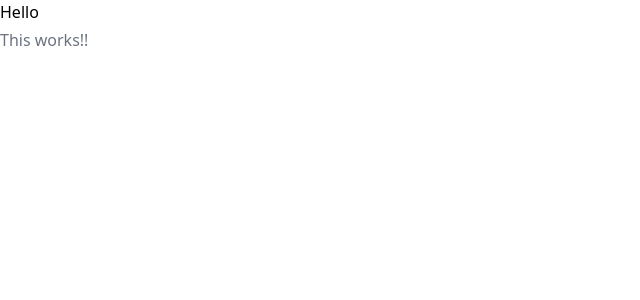
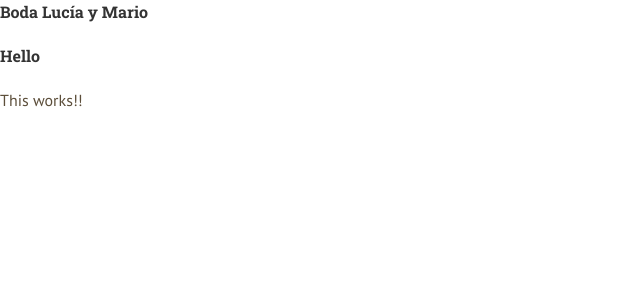
Before and after one commit to ollie87/wedding, a Next.js app: page / in a window 1280 px wide. Shown: the top 300 px of the page, without its empty margins (0-640 px from the left). Built offline with nearby package versions, Linux system fonts and the light colour scheme.

Commit message:
feat(chore): layout, theme & global styles implemented

```diff
--- /dev/null
+++ b/components/layout/Global.jsx
@@ -0,0 +1,41 @@
+
+import { createGlobalStyle } from 'styled-components'
+
+export const GlobalStyle = createGlobalStyle`
+    html {
+        font-size: 62.5%;
+        box-sizing: border-box;
+    }
+    *, *:before, *:after {
+        box-sizing: inherit;
+    }
+    body {
+        font-size: 1.6rem;
+        line-height: 1.5;
+        font-family: 'PT Sans', serif;
+    }
+    h1, h2, h3 {
+        margin: 0 0 2rem 0;
+        line-height: 1.5;
+    }
+    h1, h2 {
+        font-family: 'Roboto Slab', serif;
+        font-weight: 700;
+        color:  ${({ theme: { colors } }) => colors.grey_darkest};
+    }
+    h3 {
+        font-family: 'PT Sans', serif;
+        color:  ${({ theme: { colors } }) => colors.grey_medium};
+    }
+    ul {
+        list-style: none;
+        margin: 0;
+        padding: 0;
+    }
+    a {
+        text-decoration: none;
+    }
+    p {
+        color:  ${({ theme: { colors } }) => colors.grey_dark};
+    }
+`
--- /dev/null
+++ b/components/layout/HeadComponent.jsx
@@ -0,0 +1,15 @@
+import Head from 'next/head'
+
+const HeadComponent = () => {
+    return (
+        <Head>
+            <title>Boda Lucía y Mario</title>
+            <link rel="stylesheet" href="https://cdnjs.cloudflare.com/ajax/libs/normalize/8.0.1/normalize.min.css" integrity="sha512-NhSC1YmyruXifcj/KFRWoC561YpHpc5Jtzgvbuzx5VozKpWvQ+4nXhPdFgmx8xqexRcpAglTj9sIBWINXa8x5w==" crossOrigin="anonymous" referrerpolicy="no-referrer" />
+            <link rel="preconnect" href="https://fonts.googleapis.com" />
+            <link rel="preconnect" href="https://fonts.gstatic.com" crossOrigin />
+            <link href="https://fonts.googleapis.com/css2?family=PT+Sans:wght@400;700&family=Roboto+Slab:wght@400;700&display=swap" rel="stylesheet" />
+        </Head>
+    )
+}
+
+export default HeadComponent
--- a/components/layout/Layout.jsx
+++ b/components/layout/Layout.jsx
@@ -0,0 +1,23 @@
+import React from 'react'
+import { ThemeProvider } from 'styled-components'
+import { theme } from './Theme'
+import HeadComponent from './HeadComponent'
+import { GlobalStyle } from './Global'
+
+const Layout = props => {
+    return (
+        <>
+            <HeadComponent />
+            <GlobalStyle theme={theme} />
+            <ThemeProvider theme={theme}>
+                <main className='grid grid-flow-row-dense grid-cols-1 grid-rows-1'>
+                    <div className='container mx-auto'>
+                        {props.children}
+                    </div>
+                </main>
+            </ThemeProvider>
+        </>
+    )
+}
+
+export default Layout
--- /dev/null
+++ b/components/layout/Theme.jsx
@@ -0,0 +1,11 @@
+export const theme = {
+    colors: {
+        grey_darkest: '#333333',
+        grey_dark: '#5C4E3A',
+        grey_high: '#54504C',
+        grey_medium: '#AFA8A3',
+        grey_soft: '#DEDEDE',
+        grey_light: '#EFEFEF',
+        primary: 'red',
+    }
+};
--- a/pages/_app.js
+++ b/pages/_app.js
@@ -1,27 +1,13 @@
+import Layout from '../components/layout/Layout'
 import '../styles/globals.css'
-import { createGlobalStyle, ThemeProvider } from 'styled-components'
 
-const GlobalStyle = createGlobalStyle`
-  body {
-    margin: 0;
-    padding: 0;
-    box-sizing: border-box;
-  }
-`
-
-const theme = {
-  colors: {
-    primary: '#0070f3',
-  },
-}
 
 export default function App({ Component, pageProps }) {
   return (
     <>
-      <GlobalStyle />
-      <ThemeProvider theme={theme}>
+      <Layout>
         <Component {...pageProps} />
-      </ThemeProvider>
+      </Layout>
     </>
   )
 }
--- a/pages/index.js
+++ b/pages/index.js
@@ -1,29 +1,11 @@
-import styled from 'styled-components';
-
-
 export default function Home() {
   return (
-    <Wrapper>
-          <Details>
-            <h2 className="Home">Hello</h2>
-            <p className="text-gray-500 font-normal mt-1">
-               This works!!
-            </p>
-          </Details>
-    </Wrapper>
+    <div className="Home" data-testid="home">
+      <h1>Boda Lucía y Mario</h1>
+      <h2>Hello</h2>
+      <p>
+        This works!!
+      </p>
+    </div>
   );
 };
-
-
-const Wrapper = styled.div`
-  position: relative;
-`;
-
-const Details = styled.div`
-  flex: 1;
-
-  @media (max-width: 768px) {
-    display: flex;
-    flex-direction: column-reverse;
-  }
-`;
```
Also changed, not shown: 1 other file (tests, documents, lock files or other folders).
